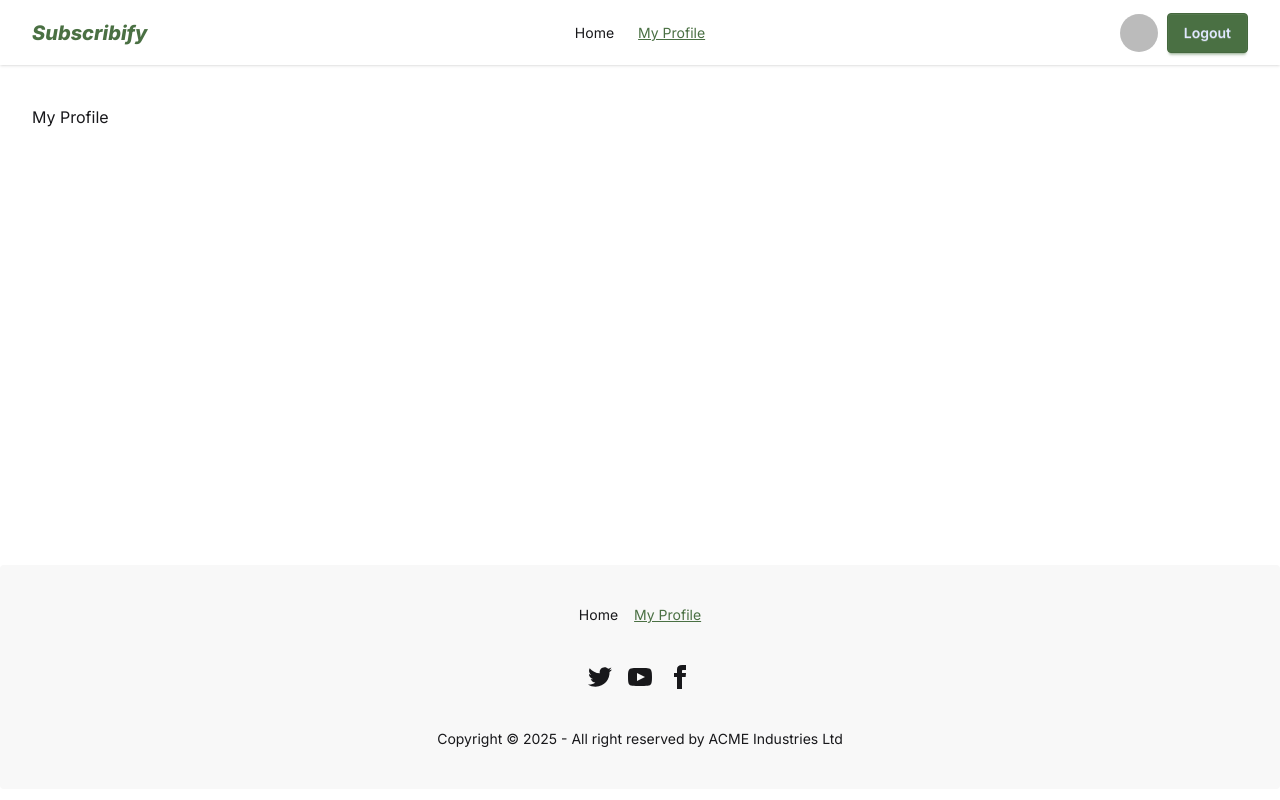
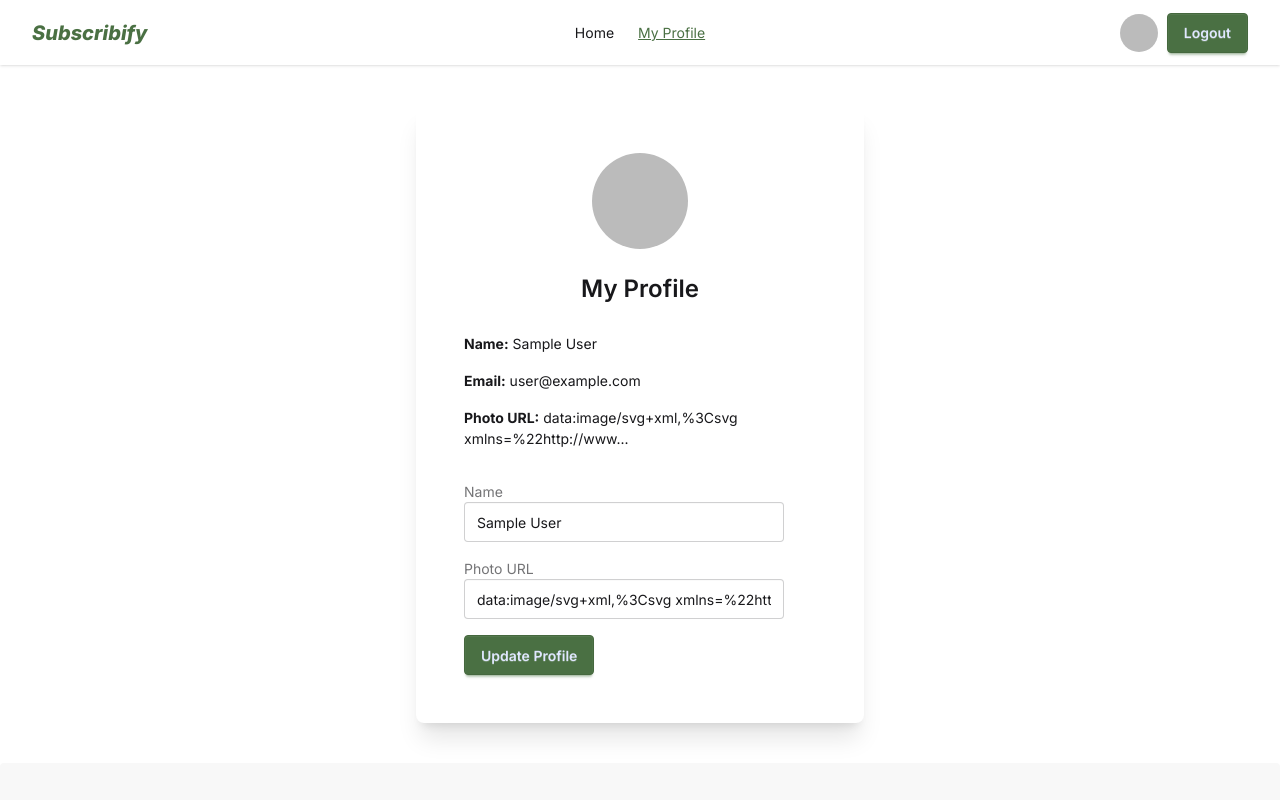
Before and after one commit to md-zeon/subscribify, a React (Vite) app: page /my-profile in a window 1280 px wide. Shown: the top 800 px of the page. Built offline with nearby package versions, Linux system fonts and the light colour scheme; no server answers; sample sign-in values are in the browser's storage.

Commit message:
added Forgot Password

```diff
--- a/src/main.jsx
+++ b/src/main.jsx
@@ -5,12 +5,15 @@ import { RouterProvider } from "react-router";
 import router from "./Routes/routes";
 import AuthProvider from "./Providers/AuthContext";
 import { ToastContainer } from "react-toastify";
+import { HelmetProvider } from "react-helmet-async";
 
 createRoot(document.getElementById("root")).render(
 	<StrictMode>
-		<AuthProvider>
-			<RouterProvider router={router} />
-			<ToastContainer />
-		</AuthProvider>
+		<HelmetProvider>
+			<AuthProvider>
+				<RouterProvider router={router} />
+				<ToastContainer />
+			</AuthProvider>
+		</HelmetProvider>
 	</StrictMode>,
 );
--- a/src/pages/ForgotPassword.jsx
+++ b/src/pages/ForgotPassword.jsx
@@ -1,31 +1,57 @@
-import React from "react";
-import { Link } from "react-router";
+import React, { useState } from "react";
+import { Link, useLocation } from "react-router";
+import { toast } from "react-toastify";
 
 const ForgotPassword = () => {
+	const location = useLocation();
+	const [email, setEmail] = useState(location?.state?.email || "");
+	console.log(location);
+
+	const handleReset = (e) => {
+		e.preventDefault();
+		const form = e.target;
+		const email = form.email.value;
+		console.log(email);
+		toast.success("Password reset link sent to " + email + "!" );
+		setTimeout(() => {
+			console.log("Redirecting to Gmail...");
+			window.open("https://mail.google.com", "_blank");
+		}, 2000);
+	};
+
 	return (
 		<div className='card bg-base-100 w-full max-w-sm mx-auto shrink-0 shadow-2xl p-5 shadow-primary'>
 			<h1 className='text-3xl font-bold ps-6 mt-6'>Reset Your Password</h1>
 			<div className='card-body font-medium'>
 				<form
+					onSubmit={handleReset}
 					className='fieldset'
 				>
 					<label className='label'>Email</label>
 					<input
 						type='email'
 						name='email'
+						value={email}
+						onChange={(e) => setEmail(e.target.value)}
 						className='input'
 						placeholder='Email'
 						required
 					/>
-					<div>
-						<Link className='text-primary underline font-medium'>Forgot password?</Link>
-					</div>
 					<button
 						type='submit'
 						className='btn btn-neutral mt-4'
 					>
-						Login
+						Reset Password
 					</button>
+					<p className='text-center py-2'>
+						Go Back to{" "}
+						<Link
+							to='/login'
+							className='text-primary underline'
+						>
+							Login
+						</Link>
+					</p>
 					<p className='text-center py-2'>
 						Don't have an account?{" "}
 						<Link
--- a/src/pages/Login.jsx
+++ b/src/pages/Login.jsx
@@ -1,4 +1,4 @@
-import { use } from "react";
+import { use, useState } from "react";
 import { Link, useLocation, useNavigate } from "react-router";
 import { AuthContext } from "../Providers/AuthContext";
 import { toast } from "react-toastify";
@@ -8,6 +8,7 @@ const Login = () => {
 	const { signIn, googleSignIn } = use(AuthContext);
 	const location = useLocation();
 	const navigate = useNavigate();
+	const [email, setEmail] = useState("");
 
 	const handleLogin = (e) => {
 		e.preventDefault();
@@ -27,7 +28,6 @@ const Login = () => {
 			.catch((error) => {
 				toast.error("Login failed: " + error.message);
 			});
-		form.reset();
 	};
 
 	const handleGoogleLogin = () => {
@@ -55,6 +55,8 @@ const Login = () => {
 					<input
 						type='email'
 						name='email'
+						value={email}
+						onChange={(e) => setEmail(e.target.value)}
 						className='input'
 						placeholder='Email'
 						required
@@ -70,6 +72,7 @@ const Login = () => {
 					<div>
 						<Link
 							to='/forgot-password'
+							state={{ email: email }}
 							className='text-primary underline font-medium'
 						>
 							Forgot password?
--- a/src/pages/MyProfile.jsx
+++ b/src/pages/MyProfile.jsx
@@ -1,11 +1,83 @@
-import React from 'react';
+import React, { use, useState } from "react";
+import { Helmet } from "react-helmet-async";
+import { toast } from "react-toastify";
+import { AuthContext } from "../Providers/AuthContext";
 
 const MyProfile = () => {
-    return (
-        <div>
-            My Profile
-        </div>
-    );
+	const { user, updateUserProfile, setLoading } = use(AuthContext);
+	const [name, setName] = useState(user?.displayName || "");
+	const [photoURL, setPhotoURL] = useState(user?.photoURL || "");
+
+	const handleUpdateProfile = (e) => {
+		e.preventDefault();
+		updateUserProfile(name, photoURL)
+			.then(() => {
+				toast.success("Profile updated successfully!");
+				setLoading(false);
+			})
+			.catch((error) => {
+				toast.error("Failed to update profile: " + error.message);
+			});
+	};
+
+	return (
+		<div className='card bg-base-100 shadow-xl p-6 max-w-md mx-auto'>
+			<Helmet>
+				<title>Subscribify | My Profile</title>
+			</Helmet>
+			<div className='card-body'>
+				<div className='flex justify-center mb-4'>
+					<img
+						src={user?.photoURL}
+						alt='User avatar'
+						className='w-24 rounded-full inline'
+					/>
+				</div>
+				<h2 className='card-title text-2xl justify-center mb-5'>My Profile</h2>
+				<div className='space-y-4'>
+					<p>
+						<strong>Name:</strong> {name}
+					</p>
+					<p>
+						<strong>Email:</strong> {user?.email}
+					</p>
+					<p className='break-words'>
+						<strong>Photo URL:</strong> {photoURL.slice(0, 45)}
+						{photoURL.length > 45 ? "..." : ""}
+					</p>
+				</div>
+				<form
+					onSubmit={handleUpdateProfile}
+					className='space-y-4 mt-6'
+				>
+					<div className='form-control'>
+						<label className='label'>Name</label>
+						<input
+							type='text'
+							className='input input-bordered'
+							value={name}
+							onChange={(e) => setName(e.target.value)}
+						/>
+					</div>
+					<div className='form-control'>
+						<label className='label'>Photo URL</label>
+						<input
+							type='text'
+							className='input input-bordered'
+							value={photoURL}
+							onChange={(e) => setPhotoURL(e.target.value)}
+						/>
+					</div>
+					<button
+						type='submit'
+						className='btn btn-primary'
+					>
+						Update Profile
+					</button>
+				</form>
+			</div>
+		</div>
+	);
 };
 
 export default MyProfile;
```
